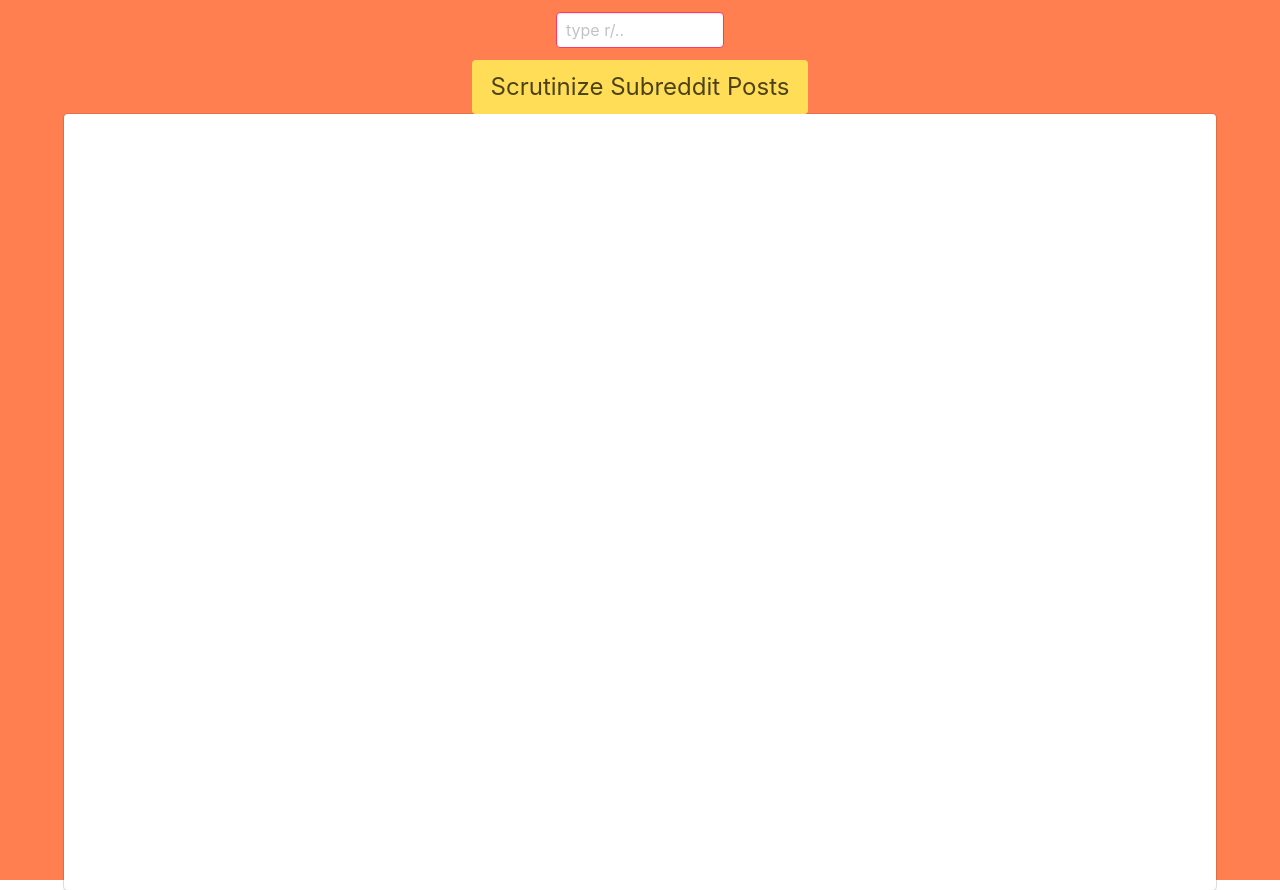
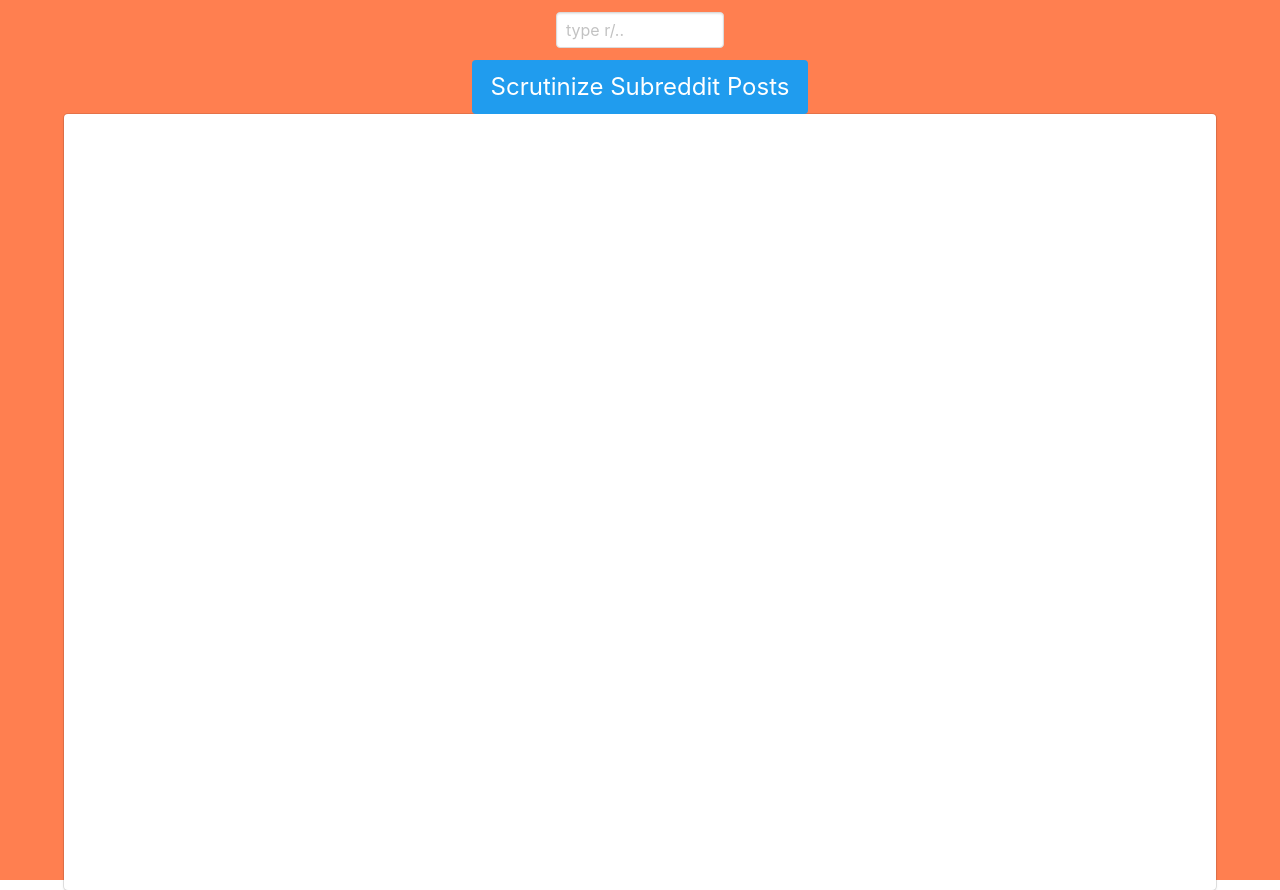
Before and after one commit to ojasiiitd/Precog-Programming-Task, a plain HTML site: page index.html in a window 1280 px wide. Drawn offline with nearby package versions, Linux system fonts and the light colour scheme.

Commit message:
Listing variance

```diff
--- a/index.html
+++ b/index.html
@@ -4,6 +4,7 @@
         <meta charset="utf-8">
         <meta name="viewport" content="width=device-width, initial-scale=1">
         <title>Subreddit Data</title>
+        <link rel="stylesheet" href="https://use.fontawesome.com/releases/v5.8.2/css/all.css" integrity="sha384-oS3vJWv+0UjzBfQzYUhtDYW+Pj2yciDJxpsK1OYPAYjqT085Qq/1cq5FLXAZQ7Ay" crossorigin="anonymous">
         <link rel="stylesheet" href="https://cdnjs.cloudflare.com/ajax/libs/bulma/0.7.5/css/bulma.min.css">
         <link rel="stylesheet" href="CSS/custom.css">
     </head>
@@ -11,14 +12,15 @@
         <div class="container">
             <center>
                 <div class="column is-2">
-                    <input id="subreddit" class="input is-danger" type="text" placeholder="type r/..">
+                    <input id="subreddit" class="input" type="text" placeholder="type r/..">
                 </div>
-                <button id="btn" class="button is-warning is-large">
+                <button id="btn" class="button is-info is-large">
                     Scrutinize Subreddit Posts
                 </button>
             </center>
 
-        <div id="rLists" class="list">
+            <div id="rLists" class="list">
+            </div>
         </div>
 
         <script src="JS/script.js"></script>
```
